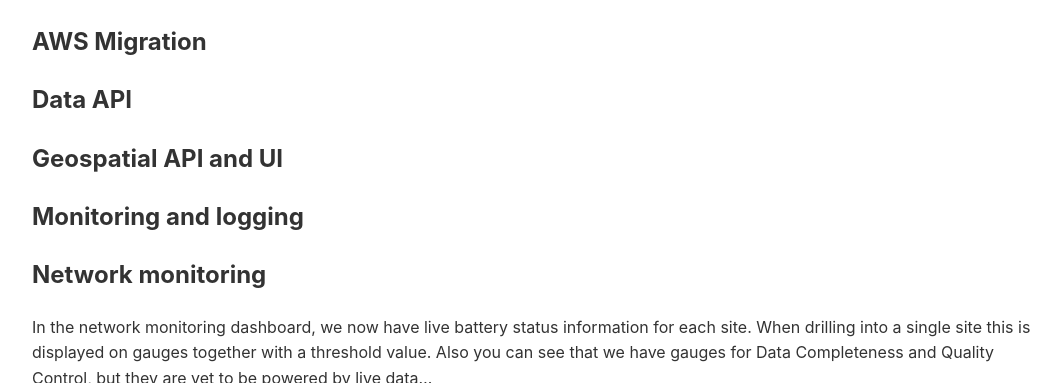
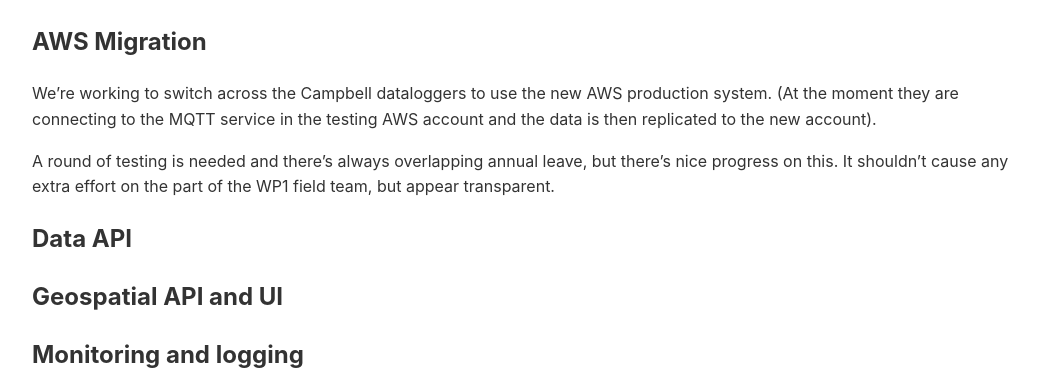
Before and after one commit to NERC-CEH/fdri_words, a Jekyll site: the page built from weeknotes/2026/25.md, in a window 1280 px wide and 900 px high, scrolled down 2695 px, cut to the strip 177-560 px from the top of the window. Shown: the whole strip, without its empty margins (108-1169 px from the left). Built offline with Jekyll 4.4.1, drawn with Linux system fonts in a browser that asks for light colours; our own code applies the rules of GitHub Pages for plain Markdown files.

Commit message:
Update 25.md

```diff
--- a/weeknotes/2026/25.md
+++ b/weeknotes/2026/25.md
@@ -27,6 +27,9 @@
 
 ## AWS Migration
 
+We're working to switch across the Campbell dataloggers to use the new AWS production system. (At the moment they are connecting to the MQTT service in the testing AWS account and the data is then replicated to the new account).
+
+A round of testing is needed and there's always overlapping annual leave, but there's nice progress on this. It shouldn't cause any extra effort on the part of the WP1 field team, but appear transparent.
 
 ## Data API
 
```
